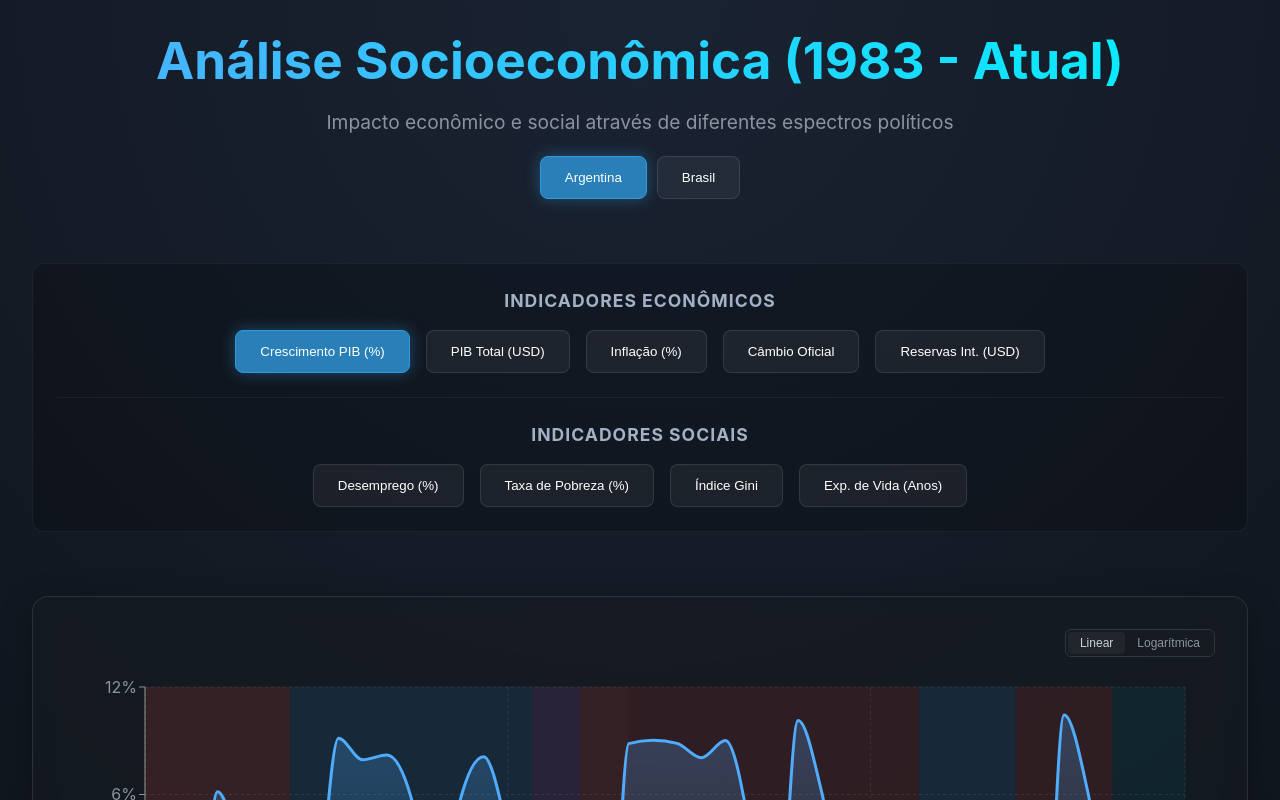
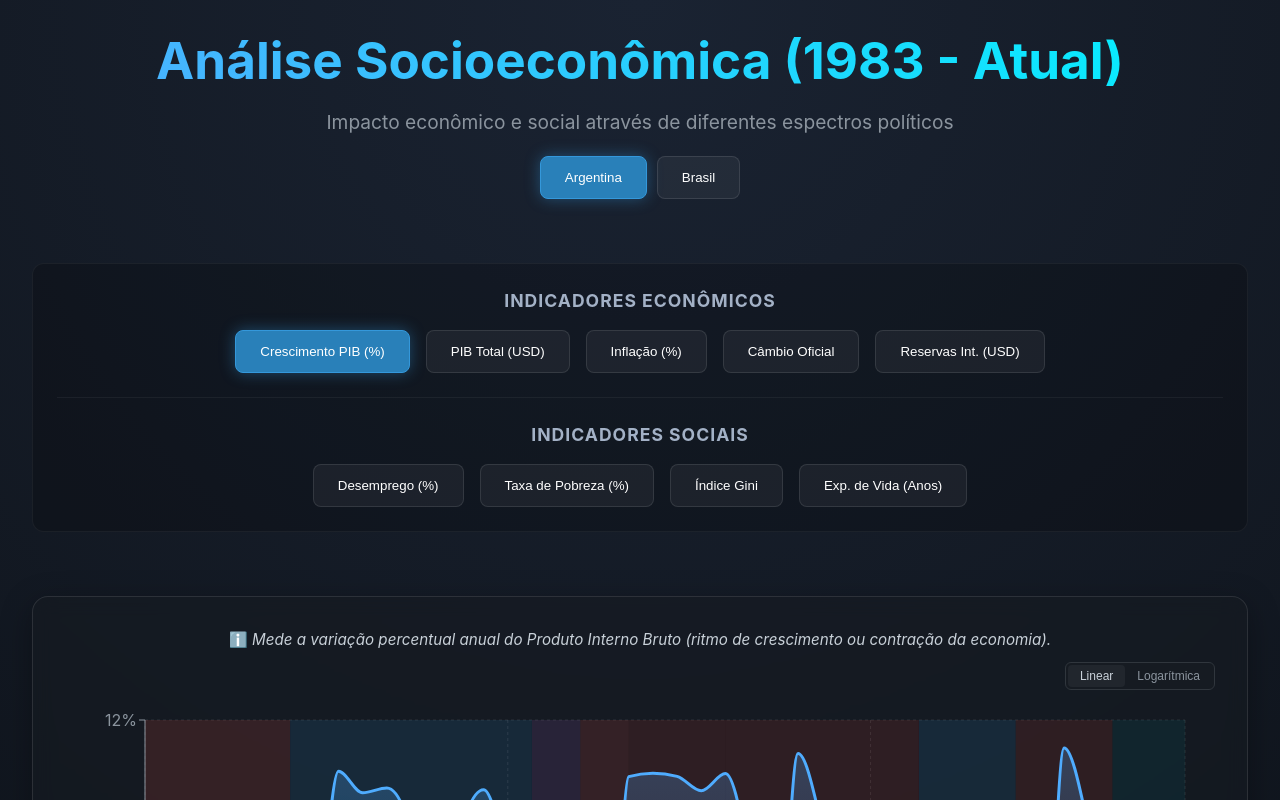
Before and after one commit to flavioescunha/dados-sociais-e-economicos-dos-governos, a React (Vite) app in the folder dashboard/: page / in a window 1280 px wide. Shown: the top 800 px of the page. Built offline with nearby package versions, Linux system fonts and the light colour scheme.

Commit message:
Add brief descriptions for metrics

```diff
--- a/dashboard/src/App.jsx
+++ b/dashboard/src/App.jsx
@@ -32,6 +32,18 @@ function App() {
         setLoading(false);
       });
   }, [country]);
+
+  const metricDescriptions = {
+    gdp_growth: 'Mede a variação percentual anual do Produto Interno Bruto (ritmo de crescimento ou contração da economia).',
+    gdp_absolute: 'Mede o valor total de todos os bens e serviços produzidos no país em um ano, convertido em Dólares Americanos.',
+    inflation: 'Reflete o aumento generalizado dos preços e a perda do poder de compra da moeda local ao longo de um ano.',
+    exchange_rate: 'Representa a taxa de câmbio oficial em relação ao Dólar Americano (quanto vale 1 US$ na moeda local).',
+    reserves: 'Indica o montante de moeda estrangeira acumulado pelo Banco Central, crucial para a estabilidade econômica.',
+    unemployment: 'Mostra o percentual da força de trabalho que está ativamente buscando emprego, mas não consegue encontrar.',
+    poverty: 'Percentual da população que vive com menos de US$ 6,85 por dia (linha internacional de pobreza para a região).',
+    gini: 'Mede a desigualdade de renda (de 0 a 100). Valores maiores indicam maior concentração de riqueza (desigualdade).',
+    life_expectancy: 'Média de anos de vida esperada para um recém-nascido, refletindo a qualidade geral de saúde e bem-estar.'
+  };
 
   return (
     <div className="dashboard-container">
@@ -78,6 +90,9 @@ function App() {
           </div>
 
           <div className="chart-card">
+            <div style={{ padding: '0 20px', marginBottom: '10px', color: '#c9d1d9', fontSize: '0.95em', fontStyle: 'italic', textAlign: 'center' }}>
+              ℹ️ {metricDescriptions[activeMetric]}
+            </div>
             <EconomyChart data={data} metric={activeMetric} country={country} />
             <div className="data-source">
               <p>{metricSources[activeMetric]}</p>
```
